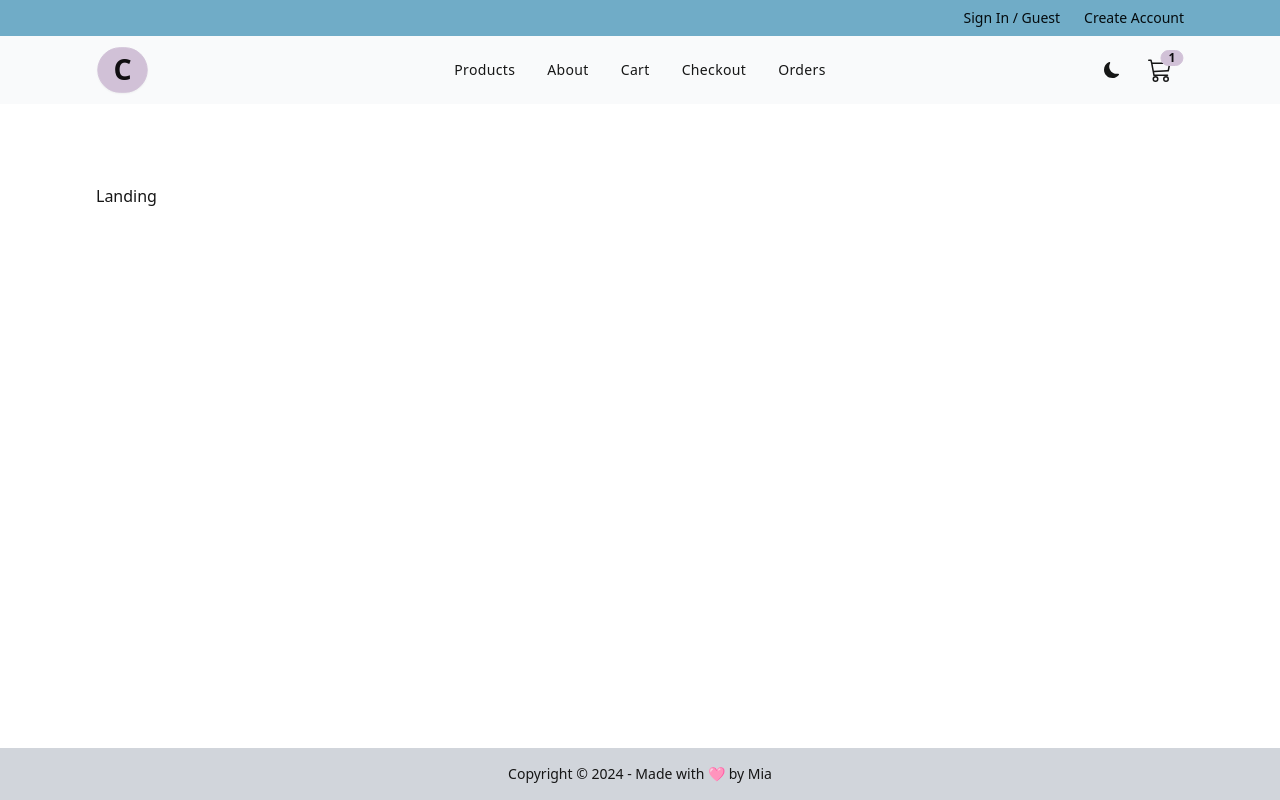
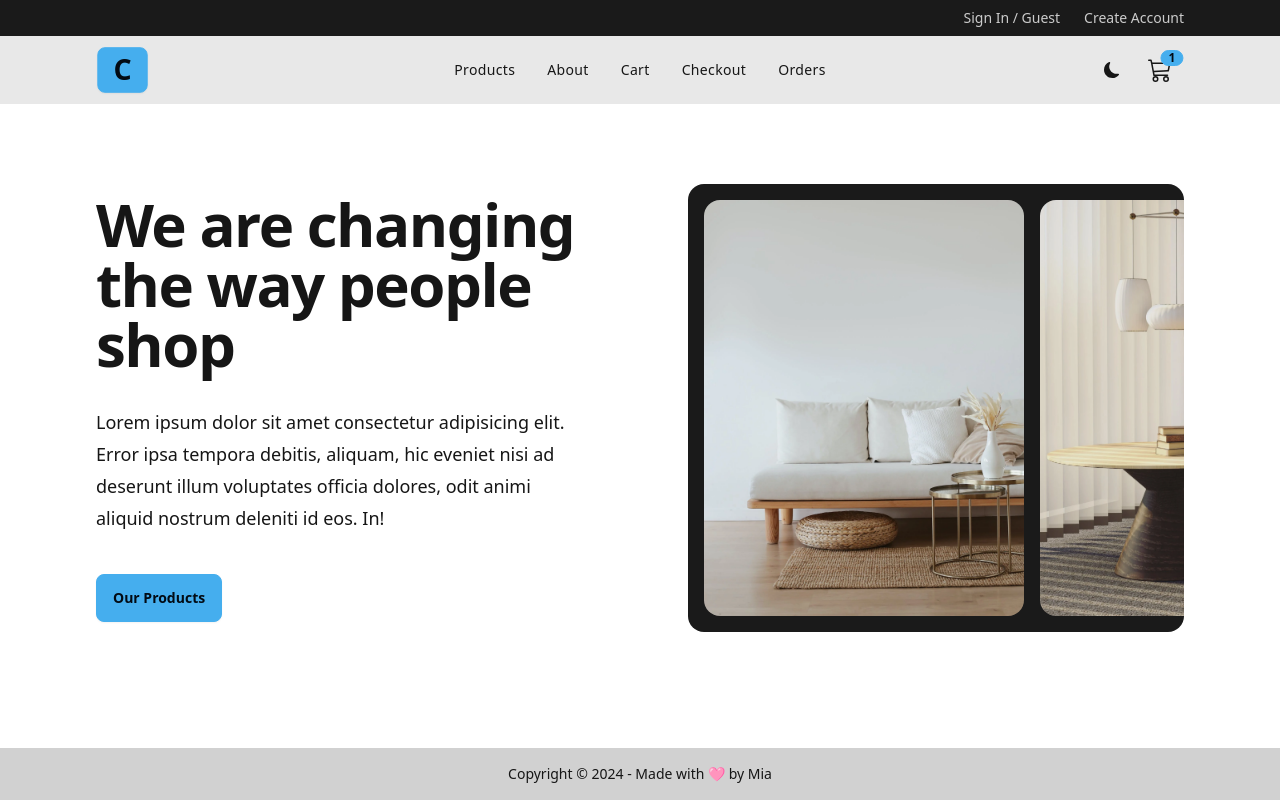
Before and after one commit to miawithcode/comfy-store, a React (Vite) app: page / in a window 1280 px wide. Built offline with nearby package versions, Linux system fonts and the light colour scheme.

Commit message:
feat: hero component

```diff
--- /dev/null
+++ b/src/components/Hero.jsx
@@ -0,0 +1,40 @@
+import { Link } from 'react-router-dom';
+import hero1 from '../assets/hero1.webp';
+import hero2 from '../assets/hero2.webp';
+import hero3 from '../assets/hero3.webp';
+import hero4 from '../assets/hero4.webp';
+
+const carouselImages = [hero1, hero2, hero3, hero4];
+
+const Hero = () => {
+  return (
+    <div className="grid lg:grid-cols-2 gap-24 items-center">
+      <div>
+        <h1 className="max-w-2xl text-4xl font-bold tracking-tight sm:text-6xl">
+          We are changing the way people shop
+        </h1>
+        <p className='mt-8 max-w-xl text-lg leading-8'>
+          Lorem ipsum dolor sit amet consectetur adipisicing elit. Error ipsa tempora debitis, aliquam, hic eveniet nisi ad deserunt illum voluptates officia dolores, odit animi aliquid nostrum deleniti id eos. In!
+        </p>
+        <div className='mt-10'>
+          <Link to="/products" className='btn btn-primary'>
+            Our Products
+          </Link>
+        </div>
+      </div>
+      <div className="hidden h-[28rem] lg:carousel carousel-center p-4 space-x-4 bg-neutral rounded-box">
+        {carouselImages.map((image) => {
+          return (
+            <div key={image} className="carousel-item">
+              <img
+                src={image}
+                className="rounded-box h-full w-80 object-cover"
+              />
+            </div>
+          );
+        })}
+      </div>
+    </div>
+  );
+};
+export default Hero;
--- a/src/components/Navbar.jsx
+++ b/src/components/Navbar.jsx
@@ -5,20 +5,20 @@ import NavLinks from './NavLinks';
 import { useEffect, useState } from 'react';
 
 const themes = {
-  pastel: 'pastel',
-  dracula: 'dracula',
+  cmyk: 'cmyk',
+  night: 'night',
 };
 
 const getThemeFromLocalStorage = () => {
-  return localStorage.getItem('theme') || themes.pastel;
+  return localStorage.getItem('theme') || themes.cmyk
 };
 
 const Navbar = () => {
   const [theme, setTheme] = useState(getThemeFromLocalStorage());
 
   const handleTheme = () => {
-    const { pastel, dracula } = themes;
-    const newTheme = theme === pastel ? dracula : pastel;
+    const { cmyk, night } = themes;
+    const newTheme = theme === cmyk ? night : cmyk;
     setTheme(newTheme);
   };
 
--- a/src/components/index.js
+++ b/src/components/index.js
@@ -4,3 +4,4 @@ export { default as Loader } from './Loader';
 export { default as Header } from './Header';
 export { default as Navbar } from './Navbar';
 export { default as Footer } from './Footer';
+export { default as Hero } from './Hero';
--- a/src/pages/Landing.jsx
+++ b/src/pages/Landing.jsx
@@ -1,6 +1,10 @@
+import { Hero } from '../components';
+
 const Landing = () => {
   return (
-    <div>Landing</div>
-  )
-}
-export default Landing
+    <>
+      <Hero />
+    </>
+  );
+};
+export default Landing;
--- a/tailwind.config.cjs
+++ b/tailwind.config.cjs
@@ -6,6 +6,6 @@ export default {
   },
   plugins: [require('@tailwindcss/typography'), require('daisyui')],
   daisyui: {
-    themes: ['pastel', 'dracula'],
+    themes: ['cmyk', 'night'],
   },
 };
```
